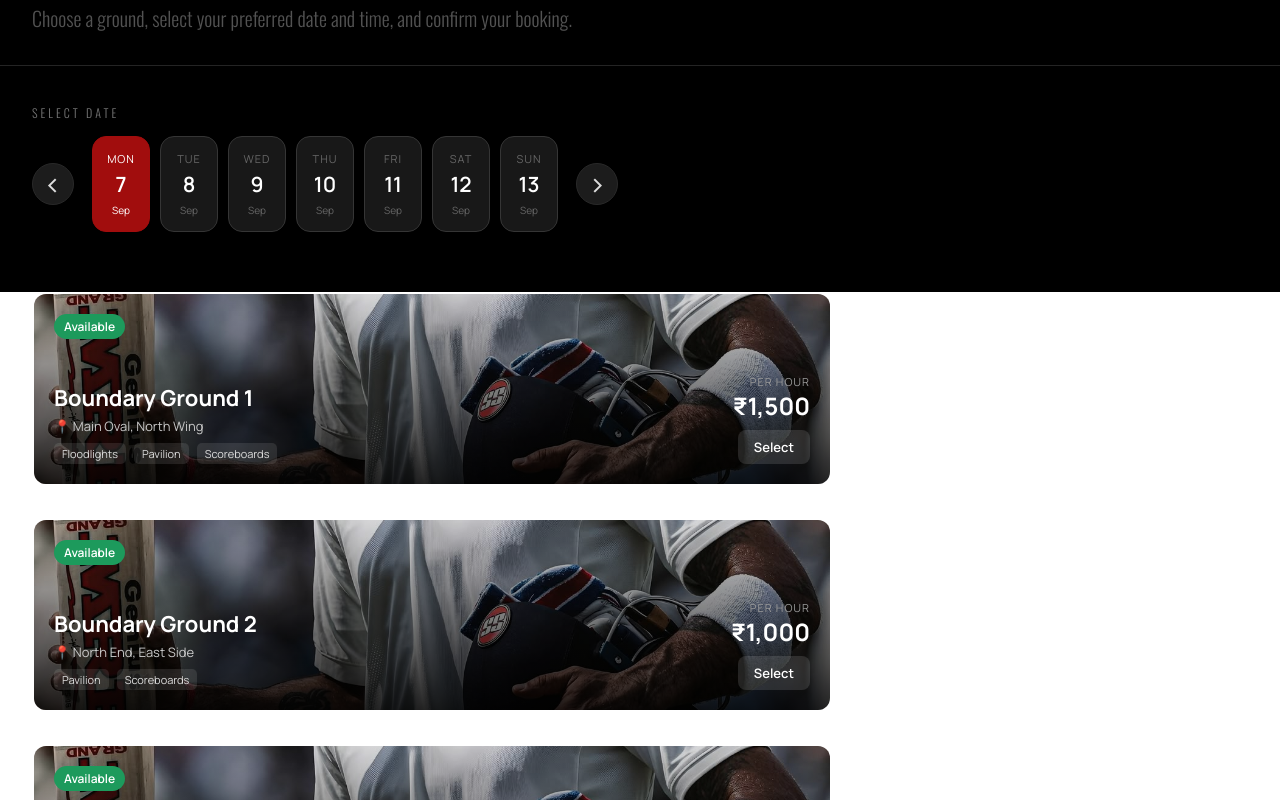
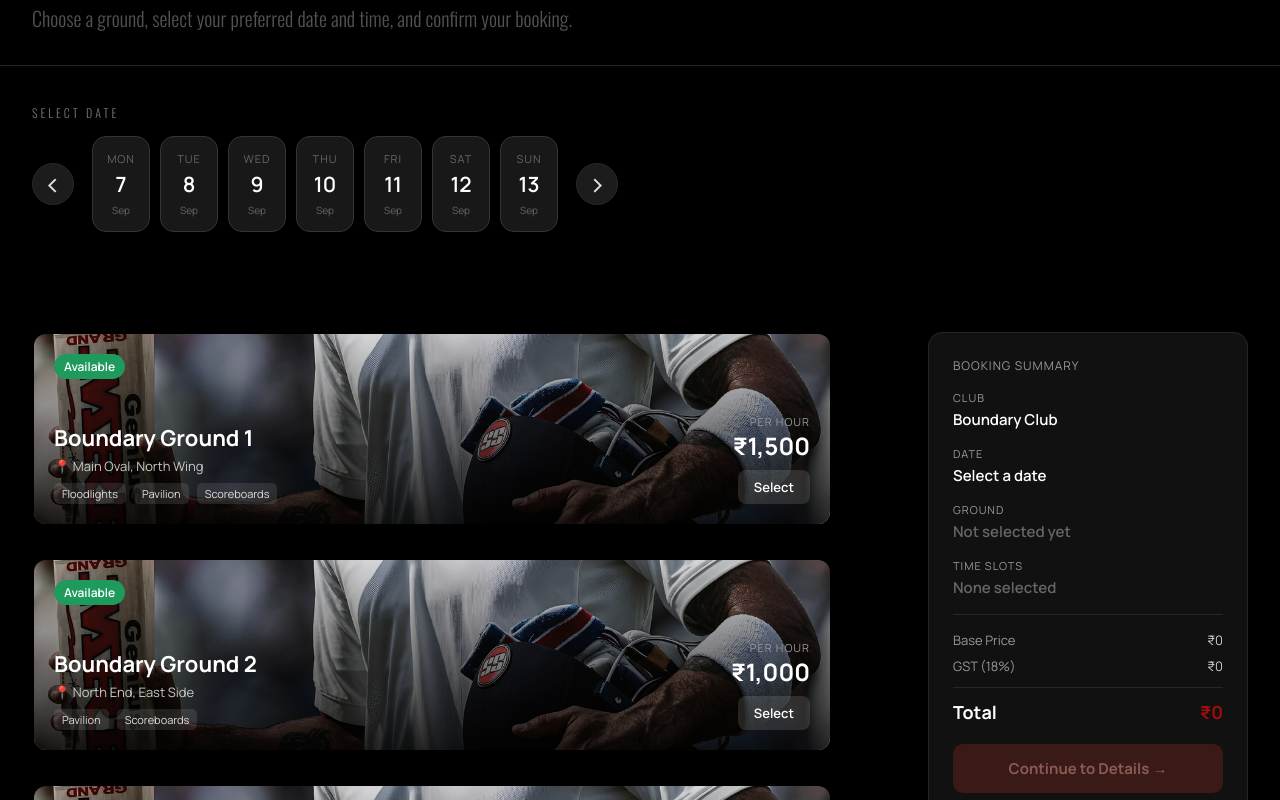
Before and after one commit to Gagn-kainth/Frontend, a React (Vite) app: page /BookingGround in a window 1280 px wide. Shown: the part 220-1020 px from the top of the page. Built offline with nearby package versions, Linux system fonts and the light colour scheme.

Commit message:
added Booking Summary page and some modification in the ui

```diff
--- /dev/null
+++ b/src/components/BookingSummary.css
@@ -0,0 +1,117 @@
+
+.bc-summary {
+    position: sticky;
+    top: 24px;
+    justify-content: end;
+    background: #111;
+    border: 1px solid #262626;
+    border-radius: 14px;
+    padding: 24px;
+    width: 320px;
+    flex-shrink: 0;
+  }
+
+  .bc-summary-title {
+    color: #999;
+    font-size: 12px;
+    letter-spacing: 1px;
+    margin-bottom: 16px;
+  }
+
+  .bc-summary-row {
+    margin-bottom: 16px;
+  }
+
+  .bc-summary-label {
+    color: #999;
+    font-size: 11px;
+    letter-spacing: 1px;
+    margin-bottom: 4px;
+  }
+
+  .bc-summary-value {
+    color: #fff;
+    font-size: 15px;
+    font-weight: 600;
+  }
+
+  .bc-summary-value.muted {
+    color: #666;
+  }
+
+  .bc-summary-sub {
+    color: #777;
+    font-size: 12px;
+    margin-top: 2px;
+  }
+
+  .bc-summary-slots {
+    margin-bottom: 18px;
+  }
+
+  .bc-summary-slot-chips {
+    display: flex;
+    flex-wrap: wrap;
+    gap: 6px;
+    margin-bottom: 6px;
+  }
+
+  .bc-summary-hours {
+    color: #777;
+    font-size: 12px;
+  }
+
+  .bc-price-section {
+    border-top: 1px solid #262626;
+    margin: 16px 0;
+    padding-top: 16px;
+  }
+
+  .bc-price-row {
+    display: flex;
+    justify-content: space-between;
+    margin-bottom: 8px;
+    font-size: 13px;
+  }
+
+  .bc-price-row-label {
+    color: #999;
+  }
+
+  .bc-price-row-value {
+    color: #ccc;
+  }
+
+  .bc-total-row {
+    display: flex;
+    justify-content: space-between;
+    margin-top: 12px;
+    padding-top: 12px;
+    border-top: 1px solid #262626;
+    font-size: 18px;
+    font-weight: 700;
+    color: #fff;
+  }
+
+  .bc-total-value {
+    color:rgb(161, 13, 13);;
+  }
+
+  .bc-continue-btn {
+    width: 100%;
+    padding: 14px 0;
+    border-radius: 10px;
+    border: none;
+    font-size: 15px;
+    font-weight: 700;
+    cursor: pointer;
+    background:rgb(161, 13, 13);;
+    color: #fff;
+    margin-top: 4px;
+  }
+
+  .bc-continue-btn:disabled {
+    background: #3a1a17;
+    color: #8a5a55;
+    cursor: not-allowed;
+  }
--- /dev/null
+++ b/src/components/BookingSummary.jsx
@@ -0,0 +1,104 @@
+import "./BookingSummary.css";
+
+const GST_RATE = 0.18;
+
+function BookingSummary({ ground, date, selectedSlots, onContinue }) {
+  const hours = selectedSlots.length;
+  const basePrice = ground ? ground.pricePerHour * hours : 0;
+  const gst = Math.round(basePrice * GST_RATE);
+  const total = basePrice + gst;
+
+  return (
+    <div className="bc-summary">
+      <div className="bc-summary-title">BOOKING SUMMARY</div>
+
+      <SummaryRow label="CLUB" value="Boundary Club" />
+      <SummaryRow
+        label="DATE"
+        value={
+          date
+            ? date.toLocaleDateString("en-US", {
+                weekday: "short",
+                day: "numeric",
+                month: "short",
+              })
+            : "Select a date"
+        }
+      />
+
+      {ground ? (
+        <SummaryRow label="GROUND" value={ground.name} sub={ground.location} />
+      ) : (
+        <SummaryRow label="GROUND" value="Not selected yet" muted />
+      )}
+
+      {hours > 0 ? (
+        <div className="bc-summary-slots">
+          <div className="bc-summary-label">TIME SLOTS</div>
+
+          <div className="bc-summary-slot-chips">
+            {selectedSlots.map((s) => (
+              <span key={s} className="bc-badge slot">
+                {s}
+              </span>
+            ))}
+          </div>
+
+          <div className="bc-summary-hours">
+            {hours} hour{hours > 1 ? "s" : ""} total
+          </div>
+        </div>
+      ) : (
+        <SummaryRow label="TIME SLOTS" value="None selected" muted />
+      )}
+
+      <div className="bc-price-section">
+        <PriceRow label="Base Price" value={basePrice} />
+
+        <PriceRow label={`GST (${GST_RATE * 100}%)`} value={gst} />
+
+        <div className="bc-total-row">
+          <span>Total</span>
+
+          <span className="bc-total-value">
+            ₹{total.toLocaleString("en-IN")}
+          </span>
+        </div>
+      </div>
+
+      <button
+        className="bc-continue-btn"
+        disabled={!ground || hours === 0}
+        onClick={onContinue}
+      >
+        Continue to Details →
+      </button>
+    </div>
+  );
+}
+
+export function SummaryRow({ label, value, sub, muted }) {
+  return (
+    <div className="bc-summary-row">
+      <div className="bc-summary-label">{label}</div>
+
+      <div className={`bc-summary-value${muted ? " muted" : ""}`}>{value}</div>
+
+      {sub && <div className="bc-summary-sub">{sub}</div>}
+    </div>
+  );
+}
+
+export function PriceRow({ label, value }) {
+  return (
+    <div className="bc-price-row">
+      <span className="bc-price-row-label">{label}</span>
+
+      <span className="bc-price-row-value">
+        ₹{value.toLocaleString("en-IN")}
+      </span>
+    </div>
+  );
+}
+
+export default BookingSummary;
--- a/src/components/DateSelector.css
+++ b/src/components/DateSelector.css
@@ -114,7 +114,11 @@
   color: #fff;
 }
 
-
+.date-card.disabled {
+  opacity: 0.35;
+  cursor: not-allowed;
+  pointer-events: none;
+}
 /* ARROWS */
 
 .arrow-btn {
@@ -151,7 +155,7 @@
 
 /* MOBILE */
 
-@media (max-width: 768px) {
+@media (max-width: 900px) {
 
   .date-section {
     padding: 30px 18px 45px;
--- a/src/components/DateSelector.jsx
+++ b/src/components/DateSelector.jsx
@@ -1,9 +1,8 @@
 import { useState } from "react";
 import "./DateSelector.css";
 
-function DateSelector() {
+function DateSelector({ selectedDate, setSelectedDate }) {
   const [startDate, setStartDate] = useState(new Date());
-  const [selectedDate, setSelectedDate] = useState(new Date());
 
   // Generate 7 dates
   const getDates = () => {
@@ -20,6 +19,16 @@ function DateSelector() {
   };
 
   const dates = getDates();
+
+  const isPastDate = (date) => {
+    const today = new Date();
+    today.setHours(0, 0, 0, 0);
+
+    const compareDate = new Date(date);
+    compareDate.setHours(0, 0, 0, 0);
+
+    return compareDate < today;
+  };
 
   // Next 7 days
   const nextDates = () => {
@@ -53,62 +62,42 @@ function DateSelector() {
 
   return (
     <section className="date-section">
-
       <p className="date-title">SELECT DATE</p>
 
       <div className="date-selector">
-
-        <button
-          className="arrow-btn"
-          onClick={previousDates}
-        >
+        <button className="arrow-btn" onClick={previousDates}>
           ‹
         </button>
 
         <div className="date-list">
-
           {dates.map((date) => {
-
             const isSelected =
-              date.toDateString() ===
-              selectedDate.toDateString();
+              selectedDate?.toDateString() === date.toDateString();
+            const disabled = isPastDate(date);
 
             return (
               <button
                 key={date.toISOString()}
-                className={`date-card ${
-                  isSelected ? "selected" : ""
+                className={`date-card ${isSelected ? "selected" : ""} ${
+                  disabled ? "disabled" : ""
                 }`}
-                onClick={() => setSelectedDate(date)}
+                onClick={() => !disabled && setSelectedDate(date)}
+                disabled={disabled}
               >
+                <span className="day">{formatDay(date)}</span>
 
-                <span className="day">
-                  {formatDay(date)}
-                </span>
+                <span className="date-number">{date.getDate()}</span>
 
-                <span className="date-number">
-                  {date.getDate()}
-                </span>
-
-                <span className="month">
-                  {formatMonth(date)}
-                </span>
-
+                <span className="month">{formatMonth(date)}</span>
               </button>
             );
           })}
-
         </div>
 
-        <button
-          className="arrow-btn"
-          onClick={nextDates}
-        >
+        <button className="arrow-btn" onClick={nextDates}>
           ›
         </button>
-
       </div>
-
     </section>
   );
 }
--- a/src/components/Footer.jsx
+++ b/src/components/Footer.jsx
@@ -84,7 +84,7 @@ function Footer() {
       <div className="footer-bottom-line"></div>
 
       <div className="copyright">
-        © 2026 Bounday .Club. All rights reserved.
+        © 2026 Boundary .Club. All rights reserved.
       </div>
 
     </footer>
--- a/src/components/GroundCard.css
+++ b/src/components/GroundCard.css
@@ -1,10 +1,9 @@
-*{
+* {
   padding: 0px;
   margin: 0px;
   box-sizing: border-box;
-
 }
-  .bc-ground-list{
+.bc-ground-list {
   padding-bottom: 20px;
 }
 .bc-ground-card {
@@ -13,18 +12,29 @@
   overflow: hidden;
   border: 2px solid transparent;
   cursor: pointer;
-    margin-left: 2rem;
   margin-bottom: 2rem;
-    width: 800px;
-    transition: border-color 150ms ease;
-    transition: 0.3s;
+  width: 100%;
+  max-width: 800px;
 
+  /* base shadow (transparent) for smooth hover transition */
+  box-shadow: 0 0 0 rgba(161, 13, 13, 0);
+
+  /* explicit transitions for better performance */
+  transition: border-color 0.3s ease, transform 0.3s ease, box-shadow 0.3s ease;
+
+  /* hint the browser to prep for transform/shadow changes */
+  will-change: transform, box-shadow;
 }
-  .bc-ground-card:hover {
+.bc-ground-card:hover,
+.bc-ground-card:focus-visible {
   border-color: rgb(161, 13, 13);
   transform: scale(1.02);
-    opacity: 0.9;
-
+  box-shadow: 0 8px 20px rgba(161, 13, 13, 0.3);
+  z-index: 1;
+}
+.bc-ground-card:focus-visible {
+  outline: 2px solid rgb(161, 13, 13);
+  outline-offset: 2px;
 }
 .bc-ground-card.selected {
   border-color: rgb(161, 13, 13);
@@ -38,9 +48,7 @@
   display: flex;
   flex-direction: column;
   justify-content: space-between;
-
 }
-
 .bc-badge-row {
   display: flex;
   gap: 8px;
--- /dev/null
+++ b/src/pages/BookingGround.css
@@ -0,0 +1,39 @@
+
+.bc-booking-layout {
+    display: flex;
+    align-items: flex-start;
+    gap: 32px;
+    width: 100%;
+    max-width: 1400px;
+    margin: 0 auto;
+    padding: 40px 32px;
+    background-color: black;
+  }
+
+
+
+  .bc-booking-main {
+    flex: 1;
+    min-width: 0; /* lets flex children shrink below content size instead of overflowing */
+  }
+
+  .bc-booking-sidebar {
+    width: 320px;
+    flex-shrink: 0;
+    position: sticky;
+    top: 24px;
+  }
+
+  /* Stack sidebar below main content once space gets tight */
+  @media screen and (max-width: 900px) {
+    .bc-booking-layout {
+      flex-direction: column;
+
+    }
+
+    .bc-booking-sidebar {
+      width: 100%;
+      position: static; /* sticky doesn't make sense once stacked */
+      top: unset;
+    }
+  }
--- a/src/pages/BookingGround.jsx
+++ b/src/pages/BookingGround.jsx
@@ -1,18 +1,21 @@
 import { useState } from "react";
+import "./BookingGround.css";
 import BookingGroundHero from "../components/BookingGroundHero";
 import DateSelector from "../components/DateSelector";
 import GroundCard, { GROUNDS } from "../components/GroundCard";
 import TimeSlotGrid from "../components/TimeSlotGrid";
+import BookingSummary from "../components/BookingSummary";
 
 function BookingGround() {
   const [selectedId, setSelectedId] = useState(null);
   const [selectedSlots, setSelectedSlots] = useState([]);
+  const [selectedDate, setSelectedDate] = useState(null);
 
   const selectedGround = GROUNDS.find((g) => g.id === selectedId);
 
   function handleSelectGround(id) {
     setSelectedId(id);
-    setSelectedSlots([]); // reset slots when switching grounds
+    setSelectedSlots([]);
   }
 
   function handleToggleSlot(slot) {
@@ -26,10 +29,20 @@ function BookingGround() {
   return (
     <>
       <BookingGroundHero />
-      <DateSelector />
+
+      <DateSelector
+        selectedDate={selectedDate}
+        setSelectedDate={setSelectedDate}
+      />
+
+      <div className="bc-booking-layout">
+
+        {/* LEFT SIDE */}
+        <div className="bc-booking-main">
+
           <div
             className="bc-ground-list"
-        style={{ backgroundImage: `linear-gradient( #000000)` }}
+
           >
             {GROUNDS.map((ground) => (
               <GroundCard
@@ -40,11 +53,27 @@ function BookingGround() {
               />
             ))}
           </div>
+
           <TimeSlotGrid
             ground={selectedGround}
             selectedSlots={selectedSlots}
             onToggleSlot={handleToggleSlot}
           />
+
+        </div>
+
+        {/* RIGHT SIDE */}
+        <aside className="bc-booking-sidebar">
+
+          <BookingSummary
+            ground={selectedGround}
+            date={selectedDate}
+            selectedSlots={selectedSlots}
+          />
+
+        </aside>
+
+      </div>
     </>
   );
 }
```
Lines whose indentation alone changed are shown as unchanged.
